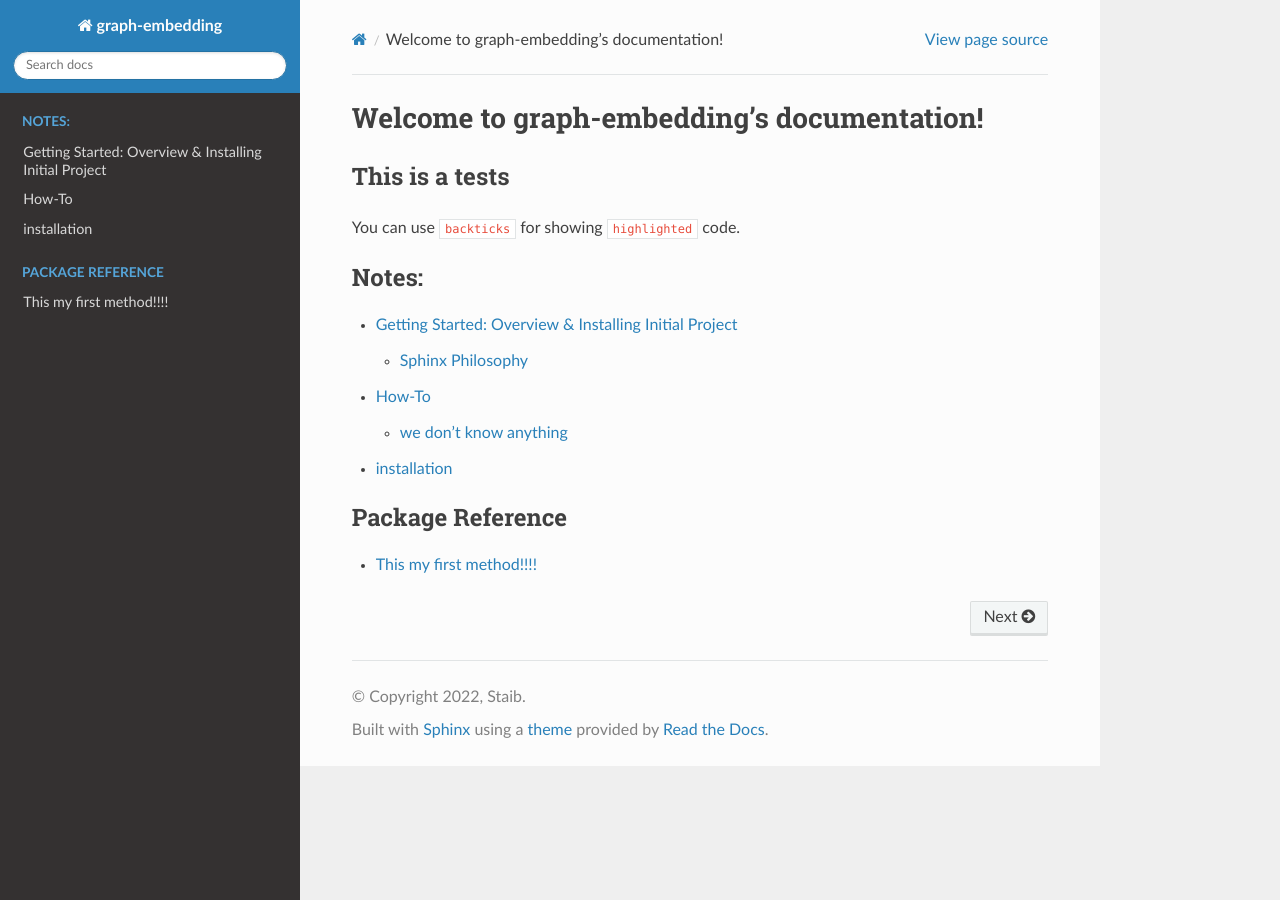
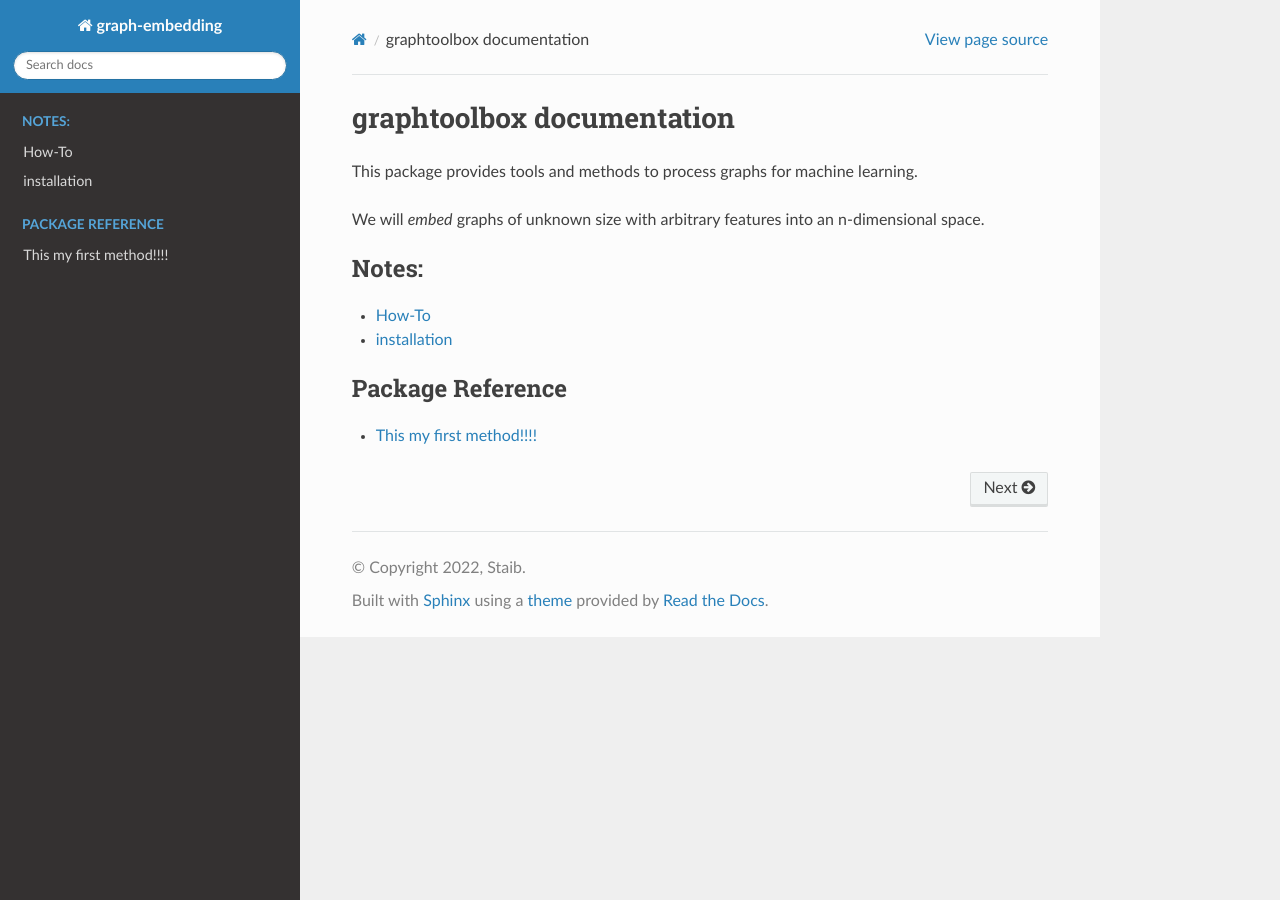
Before and after one commit to christianstaib/graph-embedding, a Sphinx documentation site: the page built from docs/index.rst, in a window 1280 px wide. Built offline with Sphinx 7.4.7 and the Read the Docs theme 2.0.0, drawn with Linux system fonts in a browser that asks for light colours.

Commit message:
updated documentation

```diff
--- a/docs/index.rst
+++ b/docs/index.rst
@@ -1,17 +1,15 @@
-Welcome to graph-embedding's documentation!
-===========================================
+graphtoolbox documentation
+==========================
 
-This is a tests
----------------
+This package provides tools and methods to process graphs for machine learning.
 
-You can use ``backticks`` for showing ``highlighted`` code.
+We will *embed* graphs of unknown size with arbitrary features into an n-dimensional space.
 
 .. toctree::
    :glob:
    :maxdepth: 2
    :caption: Notes:
 
-   introduction/getting_started
    introduction/how-to
    introduction/installation
 
--- a/docs/introduction/how-to.rst
+++ b/docs/introduction/how-to.rst
@@ -1,7 +1,4 @@
 How-To
 ======================================================
 
-we don't know anything
-----------------------
-
-sorry -  i hate sphinx
+See our examples for further information.
--- a/docs/introduction/installation.rst
+++ b/docs/introduction/installation.rst
@@ -1,4 +1,4 @@
 installation
-======================================================
+============
 
-please dont ask, i don't know how this works xx
+Go into the project and type ``pip install .``
--- a/docs/modules/graph_embedding.rst
+++ b/docs/modules/graph_embedding.rst
@@ -1,5 +1,7 @@
 This my first method!!!!
 ========================
 
-.. automodule:: graph_embedding.simple_embedder
+asdsa
+
+.. automodule:: src.graphtoolbox.graph_helper
     :members:
```
Also changed, not shown: docs/introduction/getting_started.rst (deleted, +0 -11 lines), 1 other file.
